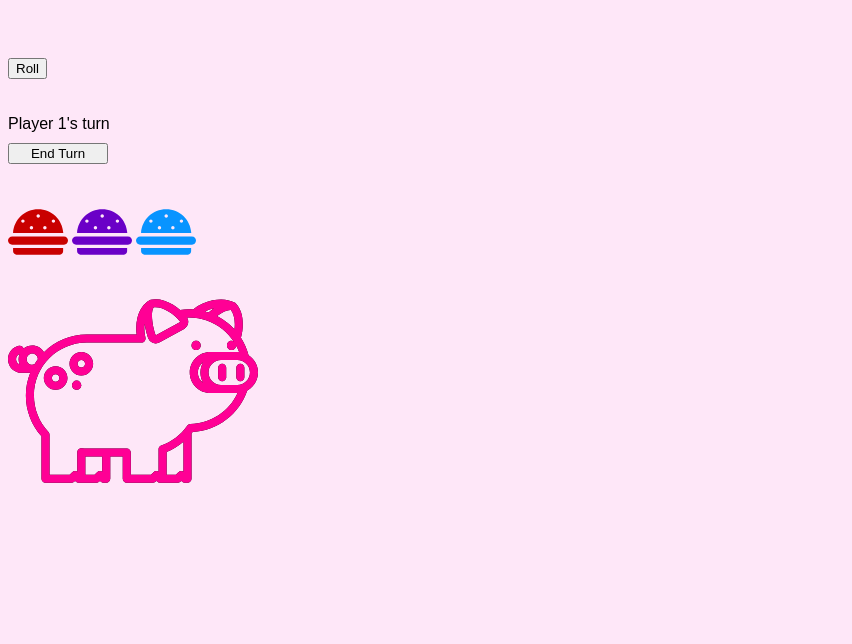
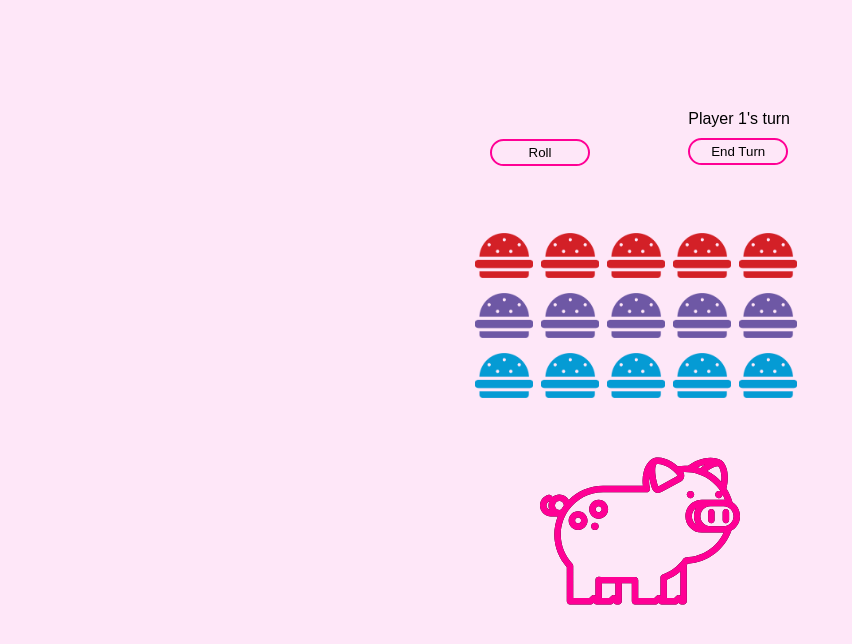
Before and after one commit to JustinTychek/n320-project-1, a plain HTML site: page index.html in a window 1280 px wide. Shown: the whole page, without its empty margins (0-852 px from the left). Drawn offline with nearby package versions, Linux system fonts and the light colour scheme.

Commit message:
Project 1 Complete

```diff
--- a/app.js
+++ b/app.js
@@ -5,13 +5,16 @@ let currentPlayer = 1;
 let size = 0;
 
 //height and width of the pig svg
-let hw = 250;
+let heightWidth = 200;
 
 //retrieve ids from the html and make them variables
 let playerDiv = document.getElementById("playerDiv");
 let playerBtn = document.getElementById("playerBtn");
+let dieResponse = document.getElementById("dieResponse");
 let btnContainer = document.getElementById("btnContainer");
 let pigSvg = document.getElementById("pig-svg");
+let burgers = document.getElementsByClassName("burger");
+let info = document.getElementById("info");
 
 //class that decides which player is in control
 class Player {
@@ -50,7 +53,7 @@ class Randomizer {
 class Die extends Randomizer {
   constructor(element) {
     //colors that can be displayed when the dice is rolled
-    super(["#036ffc", "#fc031c", "#9500ff", "#000000"]);
+    super(["#059bd4", "#d32027", "#6e58a5", "#000000"]);
     this.outputElement = element;
   }
 
@@ -58,7 +61,17 @@ class Die extends Randomizer {
   roll() {
     let choice = this.randomize();
     //displays the color in a div
-    this.outputElement.style.backgroundColor = choice;
+    this.outputElement.innerHTML = "";
+    this.outputElement.style.backgroundColor = "transparent";
+    setTimeout(() => {
+      this.outputElement.style.backgroundColor = choice;
+    }, 300);
+
+    if (choice == "#000000") {
+      setTimeout(() => {
+        this.outputElement.innerHTML = "Skip!";
+      }, 300);
+    }
   }
 }
 
@@ -68,25 +81,24 @@ class Pig {
     randomize = new Randomizer();
     maxSize = randomize.randomNumb(15, 25);
     this.maxSize = maxSize;
-    console.log(maxSize);
   }
 
   //have the size of the pig increase whenever it is clicked
   increaseSize() {
     size++;
-    console.log(size);
 
-    hw = hw + 8;
-    pigSvg.style.height = hw + "px";
-    pigSvg.style.width = hw + "px";
+    heightWidth = heightWidth + 8;
+    pigSvg.style.height = heightWidth + "px";
+    pigSvg.style.width = heightWidth + "px";
 
     //once the size reaches the max size, the player in control loses
     if (size >= this.maxSize) {
-      playerDiv.style.fontSize = 50 + "px";
+      playerDiv.style.fontSize = 35 + "px";
       playerDiv.style.justifyContent = "center";
       playerDiv.style.display = "flex";
       playerDiv.innerHTML = "Player " + currentPlayer + " Loses!";
       playerDiv.style.width = 100 + "%";
+      playerDiv.style.marginTop = -63 + "px";
 
       //give the player the option to restart the game onces someone loses
       playerBtn.innerHTML = "Restart";
@@ -106,13 +118,17 @@ class Hamburger {
   }
 
   //flips the burger when clicked to reveal the number underneath
-  flip() {
+  flip(evt) {
     //change the html of the burger svg
-    let burger = document.getElementById("burger");
-    // this.element.innerHTML = this.numb;
-    // burger.style.backgroundImage = "";
-    burger.innerHTML = this.numb;
-    console.log("clicked burger");
+    let burger = document.querySelectorAll(".burger");
+
+    let currentBurg = evt.target;
+    currentBurg.style.backgroundSize = 0 + "px";
+    currentBurg.style.fontSize = 30 + "px";
+    currentBurg.style.borderRadius = 50 + "%";
+    currentBurg.style.paddingTop = 10 + "px";
+    currentBurg.style.backgroundColor = "#e0e0e0";
+    currentBurg.innerHTML = this.numb;
   }
 
   //sets the color of the hamburger
@@ -124,45 +140,87 @@ class Hamburger {
 //extention of the burger class that holds the high number values
 class HighBurg extends Hamburger {
   constructor(randomize, numb) {
-    super("#c90000");
+    super("#d32027");
     randomize = new Randomizer();
     //set the range of numbers to high values
     numb = randomize.randomNumb(4, 7);
     this.numb = numb;
-    console.log("high " + numb);
   }
 }
 
 //extention of the burger class that holds the medium number values
 class MedBurg extends Hamburger {
   constructor(randomize, numb) {
-    super("#6a00c7");
+    super("#6e58a5");
     randomize = new Randomizer();
     //set the range of numbers to medium values
     numb = randomize.randomNumb(3, 5);
     this.numb = numb;
-    console.log("med " + numb);
   }
 }
 
 //extention of the burger class that holds the low number values
 class LowBurg extends Hamburger {
   constructor(randomize, numb) {
-    super("#0894ff");
+    super("#059bd4");
     randomize = new Randomizer();
     //set the range of numbers to low values
     numb = randomize.randomNumb(1, 3);
     this.numb = numb;
-    console.log("low " + numb);
   }
 }
+
+//tweenlite animations
+
+//burger animations
+for (let i = 0; i < burgers.length; i++) {
+  TweenLite.from(burgers[i], {
+    duration: 0.8,
+    x: 150,
+    alpha: 0,
+    delay: i * 0.1,
+  });
+}
+
+//pig animation
+TweenLite.from(pigSvg, {
+  duration: 1.4,
+  y: 250,
+  alpha: 0,
+});
+
+//die and player info animation
+TweenLite.from(info, {
+  duration: 1.4,
+  y: -150,
+  alpha: 0,
+});
 
 //create objects from the classes
 let myDie = new Die(document.getElementById("dieResponse"));
 let myPlayer = new Player();
 let myPig = new Pig();
-let highBurg1 = new HighBurg();
-let medBurg1 = new MedBurg();
-let lowBurg1 = new LowBurg();
 
-// let highBurg1 = new HighBurg(document.getElementById("burger"));
+let highBurgs = [
+  new HighBurg(),
+  new HighBurg(),
+  new HighBurg(),
+  new HighBurg(),
+  new HighBurg(),
+];
+
+let medBurgs = [
+  new MedBurg(),
+  new MedBurg(),
+  new MedBurg(),
+  new MedBurg(),
+  new MedBurg(),
+];
+
+let lowBurgs = [
+  new LowBurg(),
+  new LowBurg(),
+  new LowBurg(),
+  new LowBurg(),
+  new LowBurg(),
+];
--- a/index.html
+++ b/index.html
@@ -10,58 +10,69 @@
 </head>
 
 <body>
+    <div id="info">
         <!-- Die -->
+        <div id="die">
             <div id="dieResponse"></div>
             <button onclick="myDie.roll()">Roll</button>
-
-    <br>
-    <br>
-    <br>
+        </div>
 
         <!-- Player Turn -->
+        <div id="turn">
             <div id="playerDiv">Player 1's turn</div>
             <div id="btnContainer">
                 <button id="playerBtn" onclick="myPlayer.swapPlayer()">End Turn</button>
             </div>
+        </div>
+    </div>
     <br>
 
-    <!-- Burger svgs -->
-    <svg id="burger" onclick="highBurg1.flip()" class="burger-svg red-burg" version="1.1"
-        xmlns="http://www.w3.org/2000/svg" viewBox="0 0 295 295" xmlns:xlink="http://www.w3.org/1999/xlink"
-        enable-background="new 0 0 295 295">
-        <g>
-            <path
-                d="M25,226.011v16.511c0,8.836,7.465,16.489,16.302,16.489h214.063c8.837,0,15.636-7.653,15.636-16.489v-16.511H25z" />
-            <path
-                d="m271.83,153.011c-3.635-66-57.634-117.022-123.496-117.022-65.863,0-119.863,51.021-123.498,117.022h246.994zm-198.497-50.99c-4.557,0-8.25-3.693-8.25-8.25 0-4.557 3.693-8.25 8.25-8.25 4.557,0 8.25,3.693 8.25,8.25 0,4.557-3.693,8.25-8.25,8.25zm42,33c-4.557,0-8.25-3.693-8.25-8.25 0-4.557 3.693-8.25 8.25-8.25 4.557,0 8.25,3.693 8.25,8.25 0,4.557-3.693,8.25-8.25,8.25zm33.248-58c-4.557,0-8.25-3.693-8.25-8.25 0-4.557 3.693-8.25 8.25-8.25 4.557,0 8.25,3.693 8.25,8.25 0,4.557-3.693,8.25-8.25,8.25zm32.752,58c-4.557,0-8.25-3.693-8.25-8.25 0-4.557 3.693-8.25 8.25-8.25 4.557,0 8.25,3.693 8.25,8.25 0,4.557-3.693,8.25-8.25,8.25zm50.25-41.25c0,4.557-3.693,8.25-8.25,8.25-4.557,0-8.25-3.693-8.25-8.25 0-4.557 3.693-8.25 8.25-8.25 4.557,0 8.25,3.694 8.25,8.25z" />
-            <path
-                d="m275.414,169.011h-0.081-254.825c-11.142,0-20.508,8.778-20.508,19.921v0.414c0,11.143 9.366,20.665 20.508,20.665h254.906c11.142,0 19.586-9.523 19.586-20.665v-0.414c0-11.143-8.444-19.921-19.586-19.921z" />
-        </g>
-    </svg>
-    <svg id="burger" onclick="medBurg1.flip()" class="burger-svg purple-burg" version="1.1"
-        xmlns="http://www.w3.org/2000/svg" viewBox="0 0 295 295" xmlns:xlink="http://www.w3.org/1999/xlink"
-        enable-background="new 0 0 295 295">
-        <g>
-            <path
-                d="M25,226.011v16.511c0,8.836,7.465,16.489,16.302,16.489h214.063c8.837,0,15.636-7.653,15.636-16.489v-16.511H25z" />
-            <path
-                d="m271.83,153.011c-3.635-66-57.634-117.022-123.496-117.022-65.863,0-119.863,51.021-123.498,117.022h246.994zm-198.497-50.99c-4.557,0-8.25-3.693-8.25-8.25 0-4.557 3.693-8.25 8.25-8.25 4.557,0 8.25,3.693 8.25,8.25 0,4.557-3.693,8.25-8.25,8.25zm42,33c-4.557,0-8.25-3.693-8.25-8.25 0-4.557 3.693-8.25 8.25-8.25 4.557,0 8.25,3.693 8.25,8.25 0,4.557-3.693,8.25-8.25,8.25zm33.248-58c-4.557,0-8.25-3.693-8.25-8.25 0-4.557 3.693-8.25 8.25-8.25 4.557,0 8.25,3.693 8.25,8.25 0,4.557-3.693,8.25-8.25,8.25zm32.752,58c-4.557,0-8.25-3.693-8.25-8.25 0-4.557 3.693-8.25 8.25-8.25 4.557,0 8.25,3.693 8.25,8.25 0,4.557-3.693,8.25-8.25,8.25zm50.25-41.25c0,4.557-3.693,8.25-8.25,8.25-4.557,0-8.25-3.693-8.25-8.25 0-4.557 3.693-8.25 8.25-8.25 4.557,0 8.25,3.694 8.25,8.25z" />
-            <path
-                d="m275.414,169.011h-0.081-254.825c-11.142,0-20.508,8.778-20.508,19.921v0.414c0,11.143 9.366,20.665 20.508,20.665h254.906c11.142,0 19.586-9.523 19.586-20.665v-0.414c0-11.143-8.444-19.921-19.586-19.921z" />
-        </g>
-    </svg>
-    <svg id="burger" onclick="lowBurg1.flip()" class="burger-svg blue-burg" version="1.1"
-        xmlns="http://www.w3.org/2000/svg" viewBox="0 0 295 295" xmlns:xlink="http://www.w3.org/1999/xlink"
-        enable-background="new 0 0 295 295">
-        <g>
-            <path
-                d="M25,226.011v16.511c0,8.836,7.465,16.489,16.302,16.489h214.063c8.837,0,15.636-7.653,15.636-16.489v-16.511H25z" />
-            <path
-                d="m271.83,153.011c-3.635-66-57.634-117.022-123.496-117.022-65.863,0-119.863,51.021-123.498,117.022h246.994zm-198.497-50.99c-4.557,0-8.25-3.693-8.25-8.25 0-4.557 3.693-8.25 8.25-8.25 4.557,0 8.25,3.693 8.25,8.25 0,4.557-3.693,8.25-8.25,8.25zm42,33c-4.557,0-8.25-3.693-8.25-8.25 0-4.557 3.693-8.25 8.25-8.25 4.557,0 8.25,3.693 8.25,8.25 0,4.557-3.693,8.25-8.25,8.25zm33.248-58c-4.557,0-8.25-3.693-8.25-8.25 0-4.557 3.693-8.25 8.25-8.25 4.557,0 8.25,3.693 8.25,8.25 0,4.557-3.693,8.25-8.25,8.25zm32.752,58c-4.557,0-8.25-3.693-8.25-8.25 0-4.557 3.693-8.25 8.25-8.25 4.557,0 8.25,3.693 8.25,8.25 0,4.557-3.693,8.25-8.25,8.25zm50.25-41.25c0,4.557-3.693,8.25-8.25,8.25-4.557,0-8.25-3.693-8.25-8.25 0-4.557 3.693-8.25 8.25-8.25 4.557,0 8.25,3.694 8.25,8.25z" />
-            <path
-                d="m275.414,169.011h-0.081-254.825c-11.142,0-20.508,8.778-20.508,19.921v0.414c0,11.143 9.366,20.665 20.508,20.665h254.906c11.142,0 19.586-9.523 19.586-20.665v-0.414c0-11.143-8.444-19.921-19.586-19.921z" />
-        </g>
-    </svg>
+    <!-- Burgers -->
+
+    <!-- Red burgers -->
+    <div class="burgers">
+        <div class="burger red-burg" onclick="highBurgs[0].flip(event)">
+        </div>
+        <div class="burger red-burg" onclick="highBurgs[1].flip(event)">
+        </div>
+        <div class="burger red-burg" onclick="highBurgs[2].flip(event)">
+        </div>
+        <div class="burger red-burg" onclick="highBurgs[3].flip(event)">
+        </div>
+        <div class="burger red-burg" onclick="highBurgs[4].flip(event)">
+        </div>
+    </div>
+
+    <!-- Purple Burgers -->
+    <div class="burgers">
+        <div class="burger purple-burg" onclick="medBurgs[0].flip(event)">
+        </div>
+        <div class="burger purple-burg" onclick="medBurgs[1].flip(event)">
+        </div>
+        <div class="burger purple-burg" onclick="medBurgs[2].flip(event)">
+        </div>
+        <div class="burger purple-burg" onclick="medBurgs[3].flip(event)">
+        </div>
+        <div class="burger purple-burg" onclick="medBurgs[4].flip(event)">
+        </div>
+    </div>
+
+
+
+    <!-- Blue Burgers -->
+    <div class="burgers">
+        <div class="burger blue-burg" onclick="lowBurgs[0].flip(event)">
+        </div>
+        <div class="burger blue-burg" onclick="lowBurgs[1].flip(event)">
+        </div>
+        <div class="burger blue-burg" onclick="lowBurgs[2].flip(event)">
+        </div>
+        <div class="burger blue-burg" onclick="lowBurgs[3].flip(event)">
+        </div>
+        <div class="burger blue-burg" onclick="lowBurgs[4].flip(event)">
+        </div>
+    </div>
+
 
     <br>
 
@@ -162,6 +173,7 @@
         </g>
     </svg>
 
+    <script src="https://cdnjs.cloudflare.com/ajax/libs/gsap/3.5.1/gsap.min.js"></script>
     <script src="app.js"></script>
 </body>
 
--- a/styles.css
+++ b/styles.css
@@ -1,14 +1,49 @@
 body {
+    width: 100%;
     background-color: rgb(254, 231, 248);
+    margin: 0 auto;
+    display: flex;
+    align-items: center;
+    flex-direction: column;
+    font-family: sans-serif;
+}
+
+#info {
+    width: 300px;
+    display: flex;
+    align-items: center;
+    justify-content: space-between;
+    margin-top: 30px;
+    margin-bottom: 30px;
+}
+
+#die {
+    display: flex;
+    flex-direction: column;
+    justify-content: center;
+
+}
+
+#turn {
+    margin-top: 80px;
 }
 
 #dieResponse {
-    height: 50px;
+
+    margin-bottom: 10px;
+    height: 55px;
     width: 100px;
+    text-align: center;
+    padding-top: 25px;
+    font-size: 25px;
+
+    color: #ffff;
+
 }
 
 #playerDiv {
     font-family: sans-serif;
+    text-align: center;
 }
 
 #playerBtn {
@@ -19,8 +54,8 @@ body {
 }
 
 #pig-svg {
-    width: 250px;
-    height: 250px;
+    width: 200px;
+    height: 200px;
     background-image: url(svg/pig-svgrepo-com.svg);
     background-position: center;
     background-size: cover;
@@ -30,22 +65,37 @@ body {
 
 }
 
-.burger-svg {
-    width: 60px;
-    height: 60px;
+.burgers {
+    display: flex;
+    margin-bottom: 15px;
+}
+
+.burger {
+    width: 58px;
+    height: 45px;
     background-position: center;
     background-size: cover;
     cursor: pointer;
+    margin-right: 8px;
+    text-align: center;
+
 }
 
 .red-burg {
-    fill: #c90000;
+    background-image: url(svg/burger-red.png);
 }
 
 .purple-burg {
-    fill: #6a00c7;
+    background-image: url(svg/burger-purple.png);
 }
 
 .blue-burg {
-    fill: #0894ff;
+    background-image: url(svg/burger-blue.png);
 }
+
+button {
+    border-radius: 50px;
+    border: solid 2px rgb(255, 0, 149);
+    background-color: transparent;
+    padding: 4px 0px;
+}
```
Also changed, not shown: svg/burger-blue.png (added), svg/burger-purple.png (added), svg/burger-red.png (added). Lines whose indentation alone changed are shown as unchanged.
